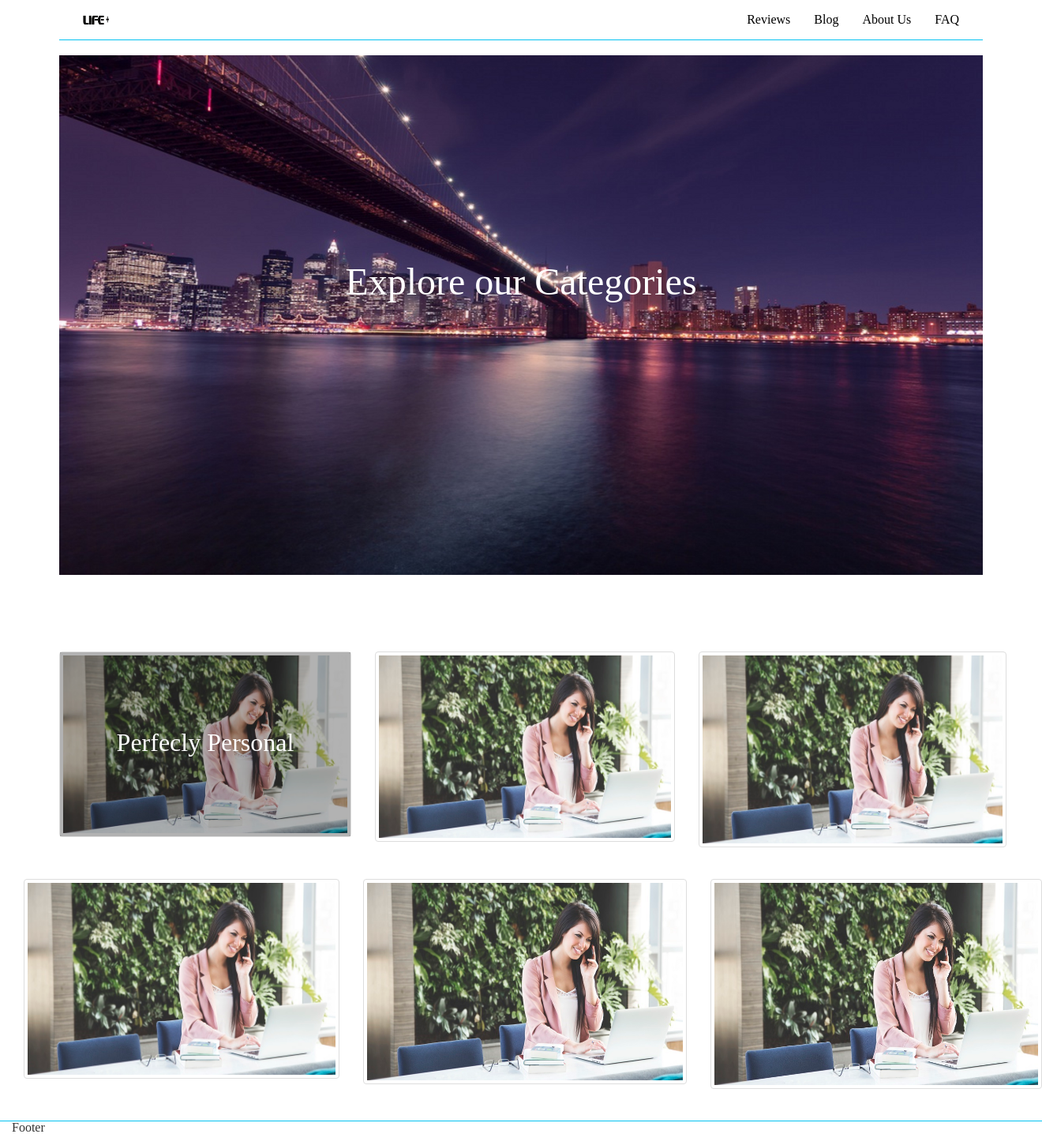
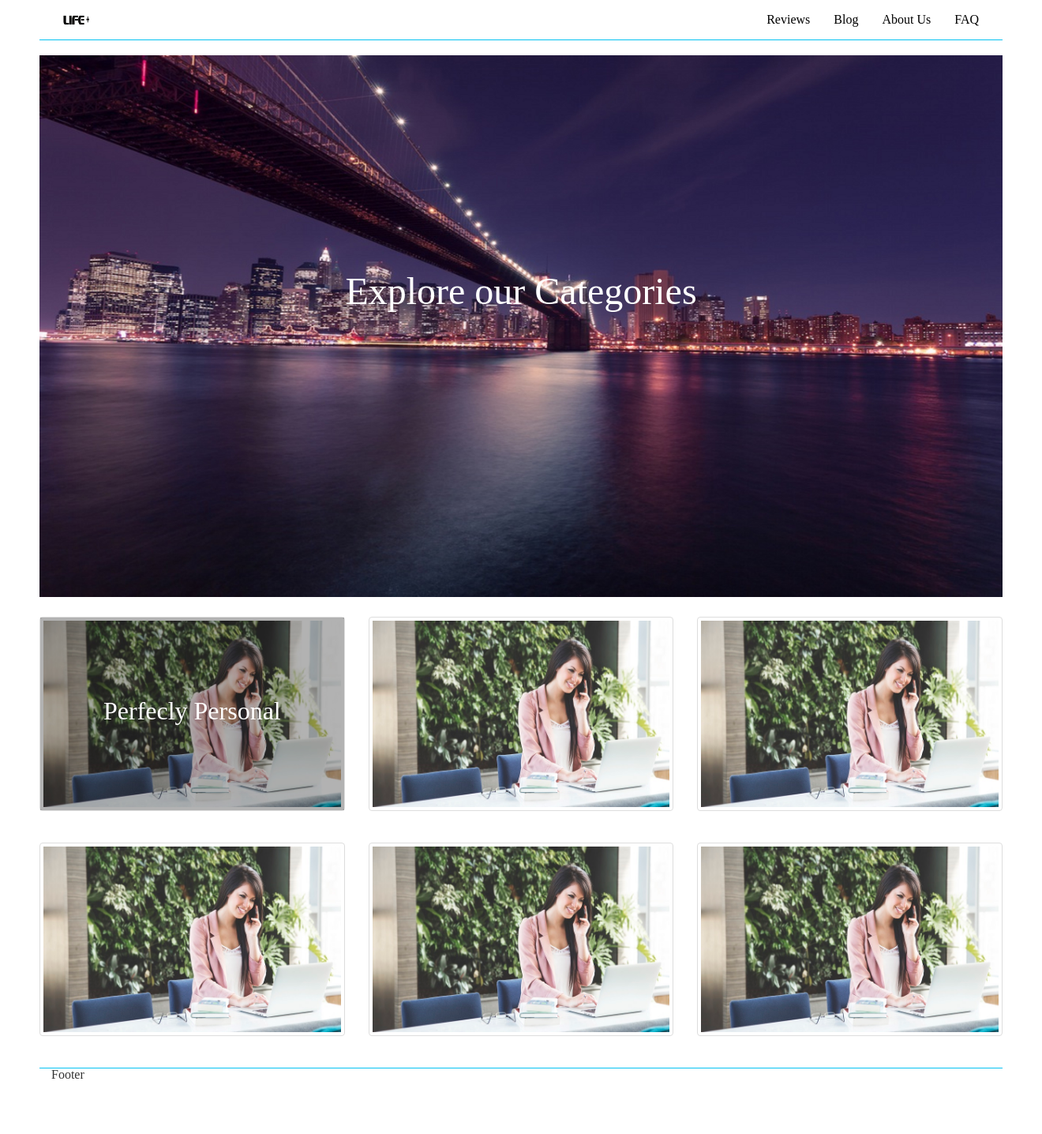
Before and after one commit to UltraKapes/Lifeplus, a PHP site: page /categories.html in a window 1320 px wide. Shown: the whole page at 79% size. After the commit the page ends 1366 px from the top, so only its background shows below. Run offline with PHP 8.4, Linux system fonts and the light colour scheme; some libraries are stand-ins or nearby versions.

Commit message:
fixed css

```diff
--- a/categories.html
+++ b/categories.html
@@ -45,9 +45,8 @@
             </div>
         </nav>
 
-        <div id="banner" class="container fill ">
+        <div id="banner" class="container">
             <div class="row">
-
                 <div id="map" class="text-center ">
                     <img class="img-responsive " src="images/Categories/explore.jpg" alt="">
                     <div class="caption">
@@ -63,12 +62,6 @@
 
                     <div class="row">
 
-
-
-
-
-
-
                         <div class="row">
                             <div class="col-xs-4 thumb">
                                 <a class="thumbnail wrapper" href="perfectlypersonal.html">
@@ -80,39 +73,29 @@
 
                                 </a>
                             </div>
-                    <div class="row">
                             <div class="col-xs-4 thumb">
                                 <a class="thumbnail" href="#">
                                 <img class="img-responsive" src="images/Categories/personal.jpg" alt="">
-
                                 </a>
                             </div>
-                    <div class="row">
                             <div class="col-xs-4 thumb">
                                 <a class="thumbnail" href="#">
                                 <img class="img-responsive" src="images/Categories/personal.jpg" alt="">
-
                                 </a>
                             </div>
-                    <div class="row">
                             <div class="col-xs-4 thumb">
                                 <a class="thumbnail" href="#">
                                 <img class="img-responsive" src="images/Categories/personal.jpg" alt="">
-
                                 </a>
                             </div>
-                    <div class="row">
                             <div class="col-xs-4 thumb">
                                 <a class="thumbnail" href="#">
                                 <img class="img-responsive" src="images/Categories/personal.jpg" alt="">
-
                                 </a>
                             </div>
-                    <div class="row">
                             <div class="col-xs-4 thumb">
                                 <a class="thumbnail" href="#">
                                 <img class="img-responsive" src="images/Categories/personal.jpg" alt="">
-
                                 </a>
                             </div>
 
--- a/css/shop.css
+++ b/css/shop.css
@@ -270,3 +270,10 @@ font-size: 2em;
 
   margin-left: 2%;
 }
+
+.container{
+
+  width: auto;
+  margin-right: 50px;
+  margin-left: 50px;
+}
--- a/perfectlypersonal.html
+++ b/perfectlypersonal.html
@@ -46,7 +46,7 @@
             </div>
         </nav>
 
-        <div id="banner" class="container fill ">
+        <div id="banner" class="container">
             <div class="row">
 
                 <div id="map" class="text-center ">
--- a/reviews.html
+++ b/reviews.html
@@ -81,7 +81,7 @@
                                     <ul>
                                         <li>
                                             <div  style="float:left;" >stat1</div>
-                                            <div  style="float:right;width:100px;"><img src="images/stars3.jpg" /></div>
+                                            <div  style="float:right;width:100px;"><img src="images/stars2.jpg" /></div>
                                             <div style="clear:both;"></div>
                                         </li>
                                         <li>
```
Lines whose indentation alone changed are shown as unchanged.
